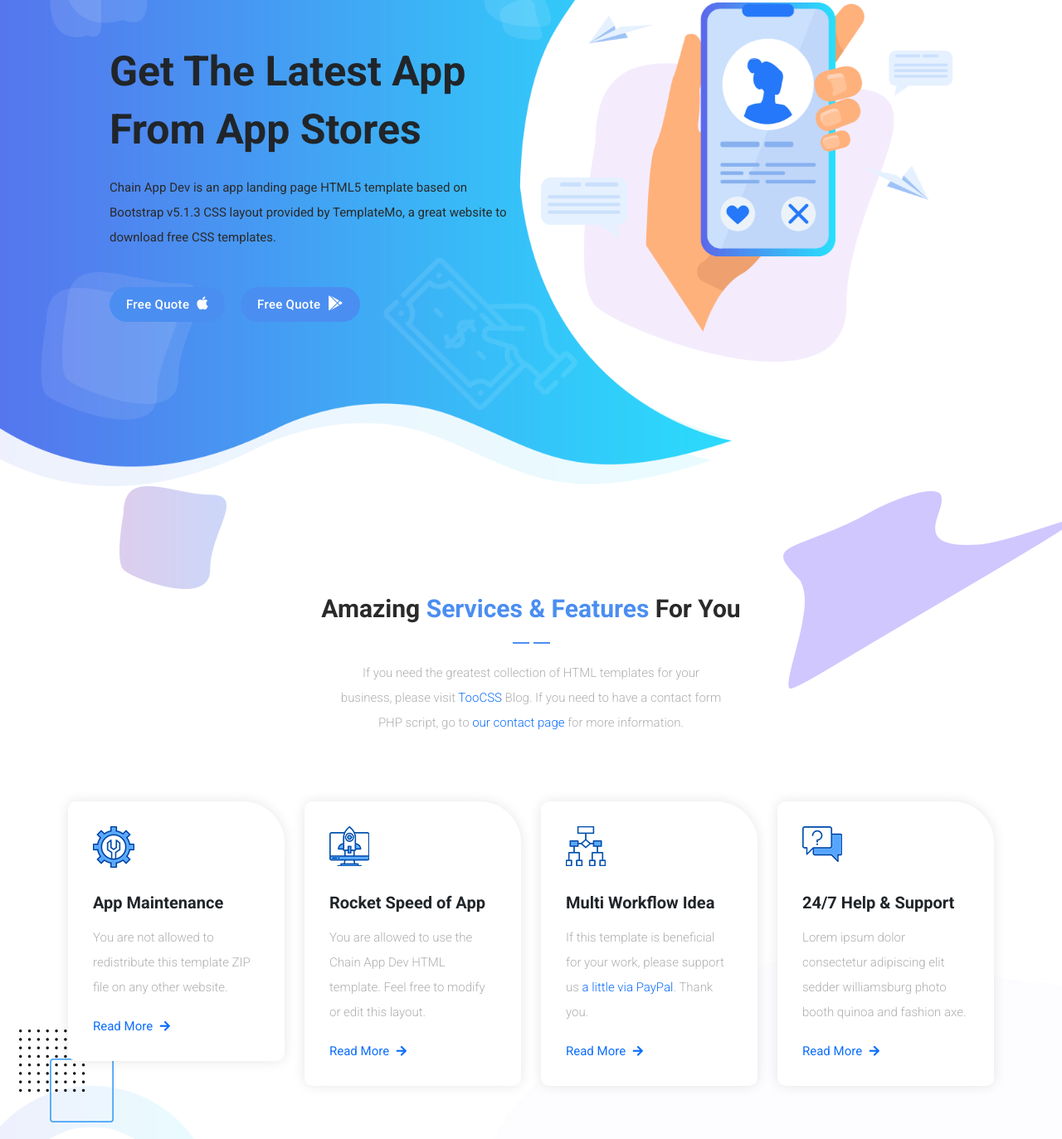
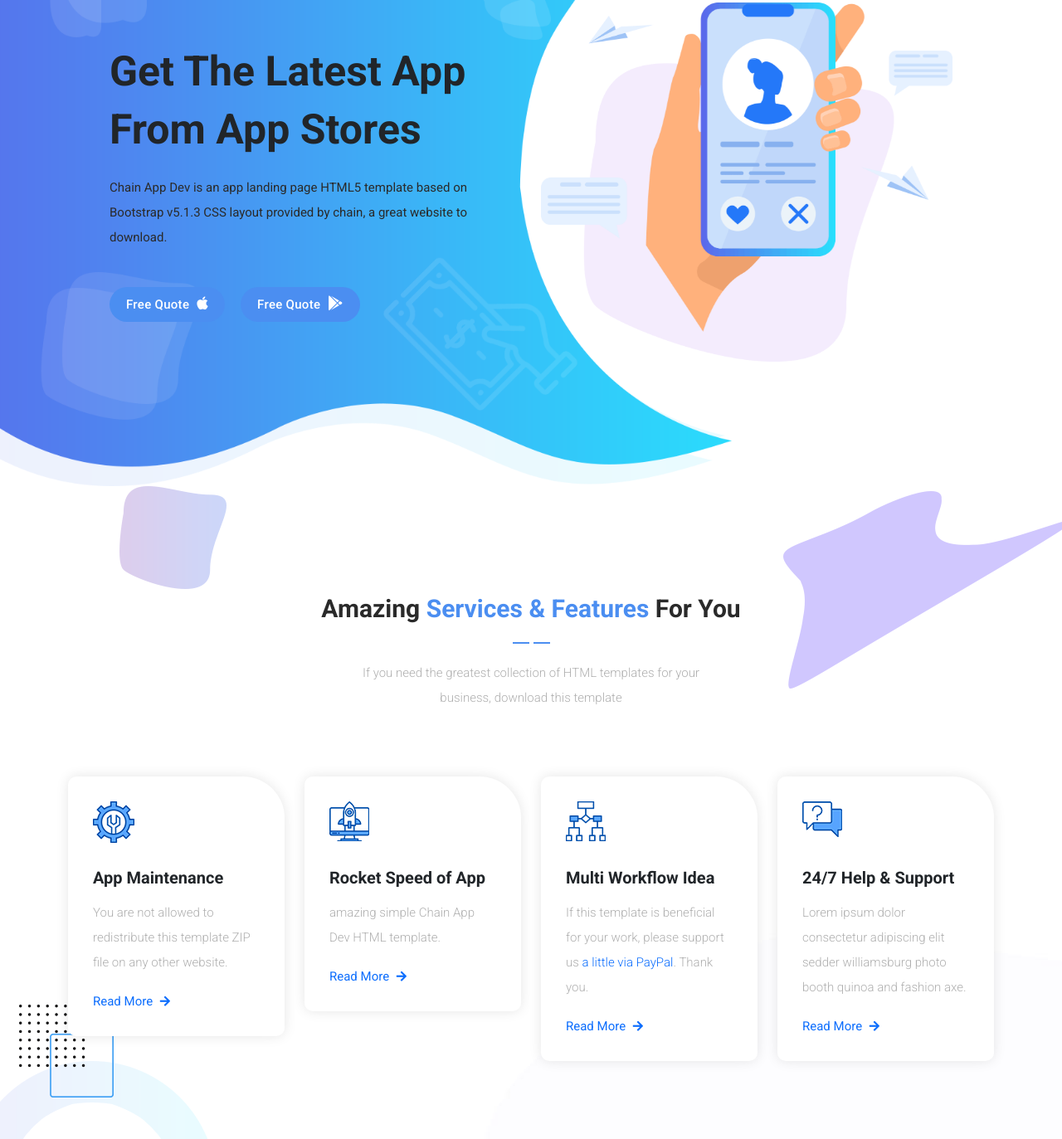
Before and after one commit to maazlogman/chain, a plain HTML site: page chain_template/index.html in a window 1280 px wide. Shown: the part 247-1620 px from the top of the page at 83% size. Drawn offline with Linux system fonts and the light colour scheme.

Commit message:
Update index.html

```diff
--- a/chain_template/index.html
+++ b/chain_template/index.html
@@ -168,7 +168,7 @@
                 <div class="row">
                   <div class="col-lg-12">
                     <h2>Get The Latest App From App Stores</h2>
-                    <p>Chain App Dev is an app landing page HTML5 template based on Bootstrap v5.1.3 CSS layout provided by TemplateMo, a great website to download free CSS templates.</p>
+                    <p>Chain App Dev is an app landing page HTML5 template based on Bootstrap v5.1.3 CSS layout provided by chain, a great website to download.</p>
                   </div>
                   <div class="col-lg-12">
                     <div class="white-button first-button scroll-to-section">
@@ -199,7 +199,7 @@
           <div class="section-heading  wow fadeInDown" data-wow-duration="1s" data-wow-delay="0.5s">
             <h4>Amazing <em>Services &amp; Features</em> for you</h4>
             <img src="assets/images/heading-line-dec.png" alt="">
-            <p>If you need the greatest collection of HTML templates for your business, please visit <a rel="nofollow" href="https://www.toocss.com/" target="_blank">TooCSS</a> Blog. If you need to have a contact form PHP script, go to <a href="https://templatemo.com/contact" target="_parent">our contact page</a> for more information.</p>
+            <p>If you need the greatest collection of HTML templates for your business, download this template </p>
           </div>
         </div>
       </div>
@@ -220,7 +220,7 @@
           <div class="service-item second-service">
             <div class="icon"></div>
             <h4>Rocket Speed of App</h4>
-            <p>You are allowed to use the Chain App Dev HTML template. Feel free to modify or edit this layout.</p>
+            <p>amazing simple Chain App Dev HTML template.</p>
             <div class="text-button">
               <a href="#">Read More <i class="fa fa-arrow-right"></i></a>
             </div>
@@ -230,7 +230,7 @@
           <div class="service-item third-service">
             <div class="icon"></div>
             <h4>Multi Workflow Idea</h4>
-            <p>If this template is beneficial for your work, please support us <a rel="nofollow" href="https://paypal.me/templatemo" target="_blank">a little via PayPal</a>. Thank you.</p>
+            <p>If this template is beneficial for your work, please support us <a rel="nofollow" href="https://paypal.me/maazlogman" target="_blank">a little via PayPal</a>. Thank you.</p>
             <div class="text-button">
               <a href="#">Read More <i class="fa fa-arrow-right"></i></a>
             </div>
```
